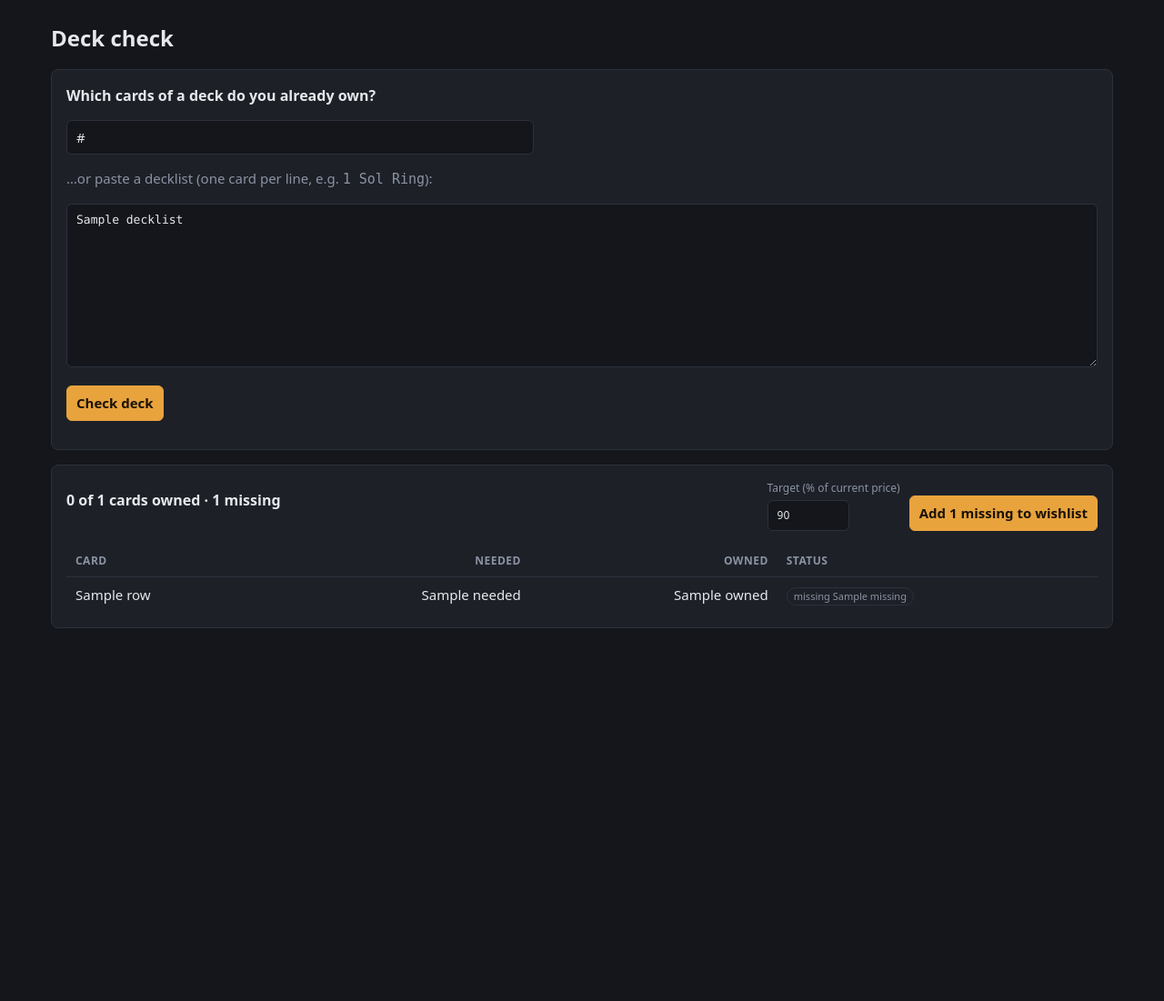
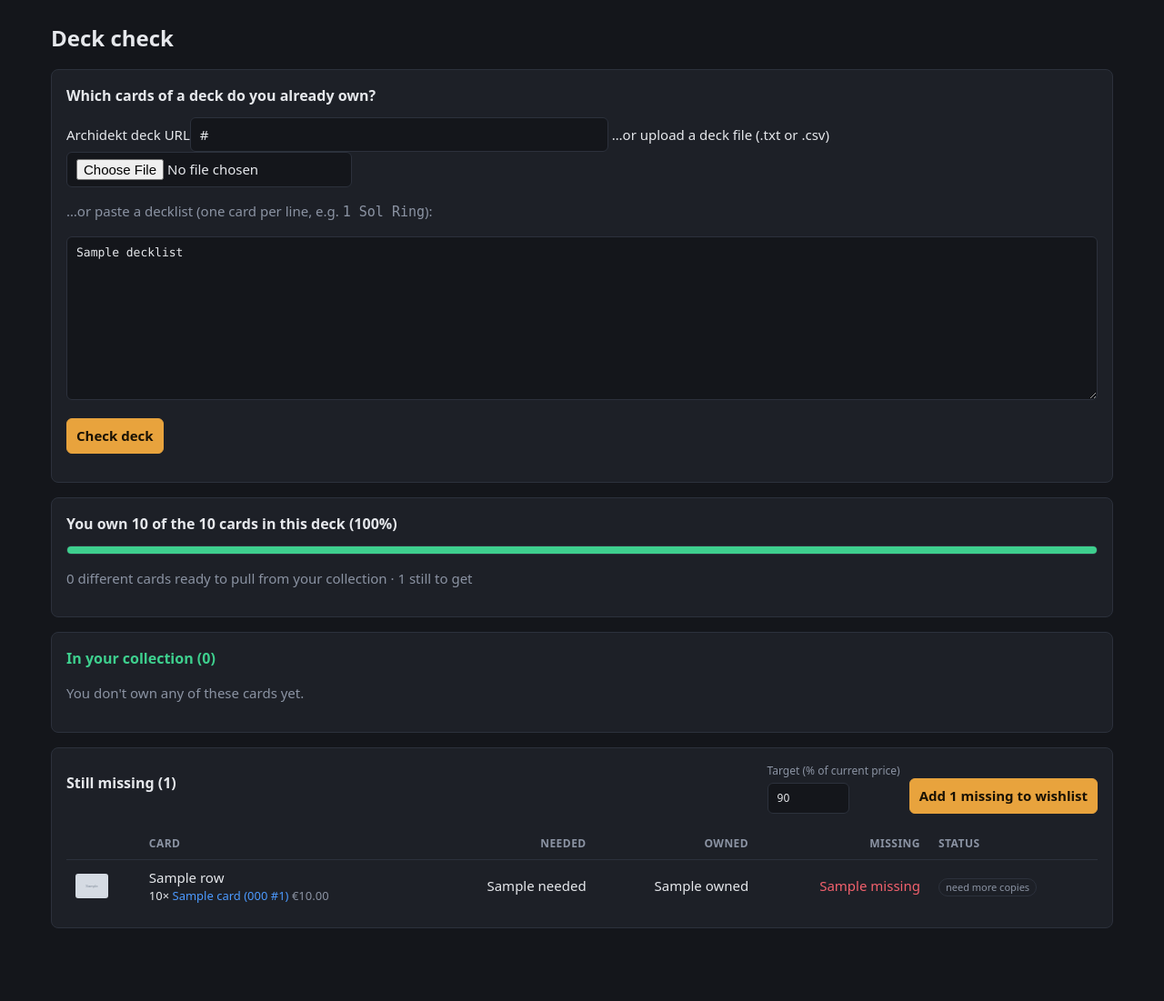
Before and after one commit to Cak3IsLov3/MTG-Collection-Manager, a FastAPI app: template app/templates/deck.html in a window 1280 px wide. Shown: the part 48-1149 px from the top of the page at 91% size. Before the commit the page ends 739 px from the top, so only its background shows below. Run offline with FastAPI, Linux system fonts and the light colour scheme; the template is opened without the code that fills it: most values are stand-ins (such as "Sample title", 1, 10 or a date in 2020); grey boxes marked "Sample" are stand-in pictures.

Commit message:
Show owned printings in the deck check
The deck check now splits a deck into the cards you already own and the
ones still missing. Owned cards list every printing in the collection
(set, number, quantity, foil, price) so they are easy to pull, with a
progress bar for the deck as a whole. Decks can also be uploaded as a
.txt or .csv file.

Add collection and deck check screenshots to the README.

```diff
--- a/app/routers/pages.py
+++ b/app/routers/pages.py
@@ -232,10 +232,12 @@ async def deck_check(
     request: Request,
     decklist: str = Form(""),
     archidekt_url: str = Form(""),
+    file: UploadFile | None = File(None),
     session: Session = Depends(get_session),
 ):
+    uploaded = await file.read() if file is not None and file.filename else None
     try:
-        cards = await load_deck(decklist, archidekt_url)
+        cards = await load_deck(decklist, archidekt_url, uploaded)
     except decks.DeckError as exc:
         return render(request, "deck.html", rows=None, decklist=decklist, archidekt_url=archidekt_url,
                       msg=str(exc), error=True)
--- a/app/schemas.py
+++ b/app/schemas.py
@@ -131,3 +131,4 @@ class DeckCardOut(BaseModel):
     owned: int
     missing: int
     on_wishlist: bool
+    printings: list[CollectionItemOut] = []
--- a/app/services/decks.py
+++ b/app/services/decks.py
@@ -1,14 +1,16 @@
 """Deck view: which cards of a deck do you own, and which are still missing."""
 
 import re
-from dataclasses import dataclass
+from dataclasses import dataclass, field
 
 import httpx
 from sqlmodel import Session, select
 
 from app.config import get_settings
-from app.models import Card, CollectionEntry, WishlistEntry
+from app.csv_import import CsvFormatError, parse_collection_csv
+from app.models import Card, WishlistEntry
 from app.scryfall import CardRef, ScryfallClient, name_key
+from app.services.collection import CollectionRow, collection_rows
 from app.services.pricing import store_scryfall_card
 from app.services.wishlist import add_to_wishlist
 
@@ -35,8 +37,18 @@ class DeckCard:
 class DeckRow:
     name: str
     needed: int
-    owned: int
     on_wishlist: bool
+    # The printings of this card in the collection, so you know which copies to pull.
+    printings: list[CollectionRow] = field(default_factory=list)
+
+    @property
+    def owned(self) -> int:
+        return sum(row.entry.quantity for row in self.printings)
+
+    @property
+    def usable(self) -> int:
+        """Owned copies that actually count towards the deck."""
+        return min(self.owned, self.needed)
 
     @property
     def missing(self) -> int:
@@ -54,6 +66,15 @@ def parse_decklist(text: str) -> list[DeckCard]:
         if match and int(match["qty"]) > 0:
             cards.append(DeckCard(name=match["name"].strip(), quantity=int(match["qty"])))
     return cards
+
+
+def parse_deck_file(content: bytes) -> list[DeckCard]:
+    """An uploaded deck: a CSV export (Archidekt/Moxfield) or a plain text decklist."""
+    try:
+        rows = parse_collection_csv(content).rows
+    except CsvFormatError:
+        return parse_decklist(content.decode("utf-8-sig", errors="replace"))
+    return [DeckCard(name=row.name, quantity=row.quantity) for row in rows]
 
 
 def archidekt_deck_id(source: str) -> int | None:
@@ -98,10 +119,10 @@ def _names(full_name: str) -> set[str]:
 
 def check_deck(session: Session, cards: list[DeckCard]) -> list[DeckRow]:
     """Compare a deck with the collection by card name (any printing counts)."""
-    owned: dict[str, int] = {}
-    for entry, card in session.exec(select(CollectionEntry, Card).join(Card, CollectionEntry.card_id == Card.id)):
-        for key in _names(card.name):
-            owned[key] = owned.get(key, 0) + entry.quantity
+    owned: dict[str, list[CollectionRow]] = {}
+    for row in collection_rows(session):
+        for key in _names(row.card.name):
+            owned.setdefault(key, []).append(row)
     wished: set[str] = set()
     for card in session.exec(
         select(Card).join(WishlistEntry, WishlistEntry.card_id == Card.id).where(WishlistEntry.active == True)  # noqa: E712
@@ -116,7 +137,7 @@ def check_deck(session: Session, cards: list[DeckCard]) -> list[DeckRow]:
         else:
             needed[key] = DeckCard(card.name, card.quantity)
     return [
-        DeckRow(name=card.name, needed=card.quantity, owned=owned.get(key, 0), on_wishlist=key in wished)
+        DeckRow(name=card.name, needed=card.quantity, on_wishlist=key in wished, printings=owned.get(key, []))
         for key, card in sorted(needed.items())
     ]
 
--- a/app/static/style.css
+++ b/app/static/style.css
@@ -105,3 +105,9 @@ button:hover { filter: brightness(1.1); }
 .actions { display: flex; gap: 6px; flex-wrap: wrap; justify-content: flex-end; }
 .toolbar { display: flex; justify-content: space-between; align-items: center; gap: 12px; flex-wrap: wrap; margin-bottom: 16px; }
 .toolbar h1 { margin: 0; }
+
+.progress { height: 10px; background: var(--bg); border: 1px solid var(--border); border-radius: 6px; overflow: hidden; margin-bottom: 10px; }
+.progress div { height: 100%; background: var(--up); }
+.printing { font-size: 13px; }
+.deck-sources { margin-bottom: 4px; }
+h2.up { color: var(--up); }
--- a/app/templates/deck.html
+++ b/app/templates/deck.html
@@ -1,13 +1,31 @@
 {% extends "base.html" %}
 {% block title %}Deck check · MTG Collection Manager{% endblock %}
+
+{% macro printings(row) %}
+  {% for p in row.printings %}
+  <div class="printing">
+    {{ p.entry.quantity }}× <a href="/cards/{{ p.card.id }}">{{ p.card.set_name }} ({{ p.card.set_code | upper }}{% if p.card.collector_number %} #{{ p.card.collector_number }}{% endif %})</a>
+    {% if p.entry.is_foil %}<span class="badge foil">foil</span>{% endif %}
+    <span class="muted">{{ p.unit_price | eur }}</span>
+  </div>
+  {% endfor %}
+{% endmacro %}
+
+{% macro thumb(row) %}
+  {% set image = (row.printings | first).card.image_url if row.printings else none %}
+  {% if image %}<img class="thumb" src="{{ image }}" alt="" loading="lazy">{% endif %}
+{% endmacro %}
 
 {% block content %}
 <h1>Deck check</h1>
 
 <div class="panel">
   <h2>Which cards of a deck do you already own?</h2>
-  <form method="post" action="/deck">
-    <p><input name="archidekt_url" type="url" size="50" value="{{ archidekt_url or '' }}" placeholder="https://archidekt.com/decks/123456/my-deck"></p>
+  <form method="post" action="/deck" enctype="multipart/form-data">
+    <div class="row deck-sources">
+      <label>Archidekt deck URL<input name="archidekt_url" type="url" size="44" value="{{ archidekt_url or '' }}" placeholder="https://archidekt.com/decks/123456/my-deck"></label>
+      <label>…or upload a deck file (.txt or .csv)<input name="file" type="file" accept=".txt,.csv,.dek,text/plain,text/csv"></label>
+    </div>
     <p class="muted">…or paste a decklist (one card per line, e.g. <code>1 Sol Ring</code>):</p>
     <textarea name="decklist" placeholder="1 Sol Ring&#10;1 Arcane Signet&#10;1 Fire // Ice">{{ decklist or '' }}</textarea>
     <p><button>Check deck</button></p>
@@ -15,11 +33,42 @@
 </div>
 
 {% if rows is not none %}
-{% set missing = rows | selectattr('missing') | list %}
-{% set addable = missing | rejectattr('on_wishlist') | list %}
+{% set have = rows | rejectattr('missing') | list %}
+{% set need = rows | selectattr('missing') | list %}
+{% set addable = need | rejectattr('on_wishlist') | list %}
+{% set total = rows | sum(attribute='needed') %}
+{% set usable = rows | sum(attribute='usable') %}
+{% set pct = (usable / total * 100) | round | int if total else 0 %}
+
+<div class="panel">
+  <h2>You own {{ usable }} of the {{ total }} cards in this deck ({{ pct }}%)</h2>
+  <div class="progress"><div style="width: {{ pct }}%"></div></div>
+  <p class="muted">{{ have | length }} different cards ready to pull from your collection · {{ need | length }} still to get</p>
+</div>
+
+<div class="panel table-wrap">
+  <h2 class="up">In your collection ({{ have | length }})</h2>
+  {% if have %}
+  <table>
+    <tr><th></th><th>Card</th><th class="num">Needed</th><th class="num">Owned</th><th>Where to find it</th></tr>
+    {% for row in have %}
+    <tr>
+      <td>{{ thumb(row) }}</td>
+      <td>{{ row.name }}</td>
+      <td class="num">{{ row.needed }}</td>
+      <td class="num">{{ row.owned }}</td>
+      <td>{{ printings(row) }}</td>
+    </tr>
+    {% endfor %}
+  </table>
+  {% else %}
+  <p class="muted">You don't own any of these cards yet.</p>
+  {% endif %}
+</div>
+
 <div class="panel table-wrap">
   <div class="toolbar">
-    <h2>{{ rows | length - missing | length }} of {{ rows | length }} cards owned · {{ missing | length }} missing</h2>
+    <h2>Still missing ({{ need | length }})</h2>
     {% if addable %}
     <form class="row" method="post" action="/deck/wishlist">
       {% for row in addable %}<input type="hidden" name="names" value="{{ row.name }}">{% endfor %}
@@ -28,21 +77,27 @@
     </form>
     {% endif %}
   </div>
+  {% if need %}
   <table>
-    <tr><th>Card</th><th class="num">Needed</th><th class="num">Owned</th><th>Status</th></tr>
-    {% for row in rows %}
+    <tr><th></th><th>Card</th><th class="num">Needed</th><th class="num">Owned</th><th class="num">Missing</th><th>Status</th></tr>
+    {% for row in need %}
     <tr>
-      <td>{{ row.name }}</td>
+      <td>{{ thumb(row) }}</td>
+      <td>{{ row.name }}{% if row.printings %}<div>{{ printings(row) }}</div>{% endif %}</td>
       <td class="num">{{ row.needed }}</td>
       <td class="num">{{ row.owned }}</td>
+      <td class="num down">{{ row.missing }}</td>
       <td>
-        {% if not row.missing %}<span class="badge hit">have</span>
-        {% elif row.on_wishlist %}<span class="badge">missing {{ row.missing }} · on wishlist</span>
-        {% else %}<span class="badge">missing {{ row.missing }}</span>{% endif %}
+        {% if row.on_wishlist %}<span class="badge">on wishlist</span>
+        {% elif row.owned %}<span class="badge">need more copies</span>
+        {% else %}<span class="badge">not owned</span>{% endif %}
       </td>
     </tr>
     {% endfor %}
   </table>
+  {% else %}
+  <p class="up">You own every card in this deck.</p>
+  {% endif %}
 </div>
 {% endif %}
 {% endblock %}
```
Also changed, not shown: app/routers/api.py (+9 -2 lines), tests/test_decks.py (+25 -0 lines), README.md, 2 other files.
